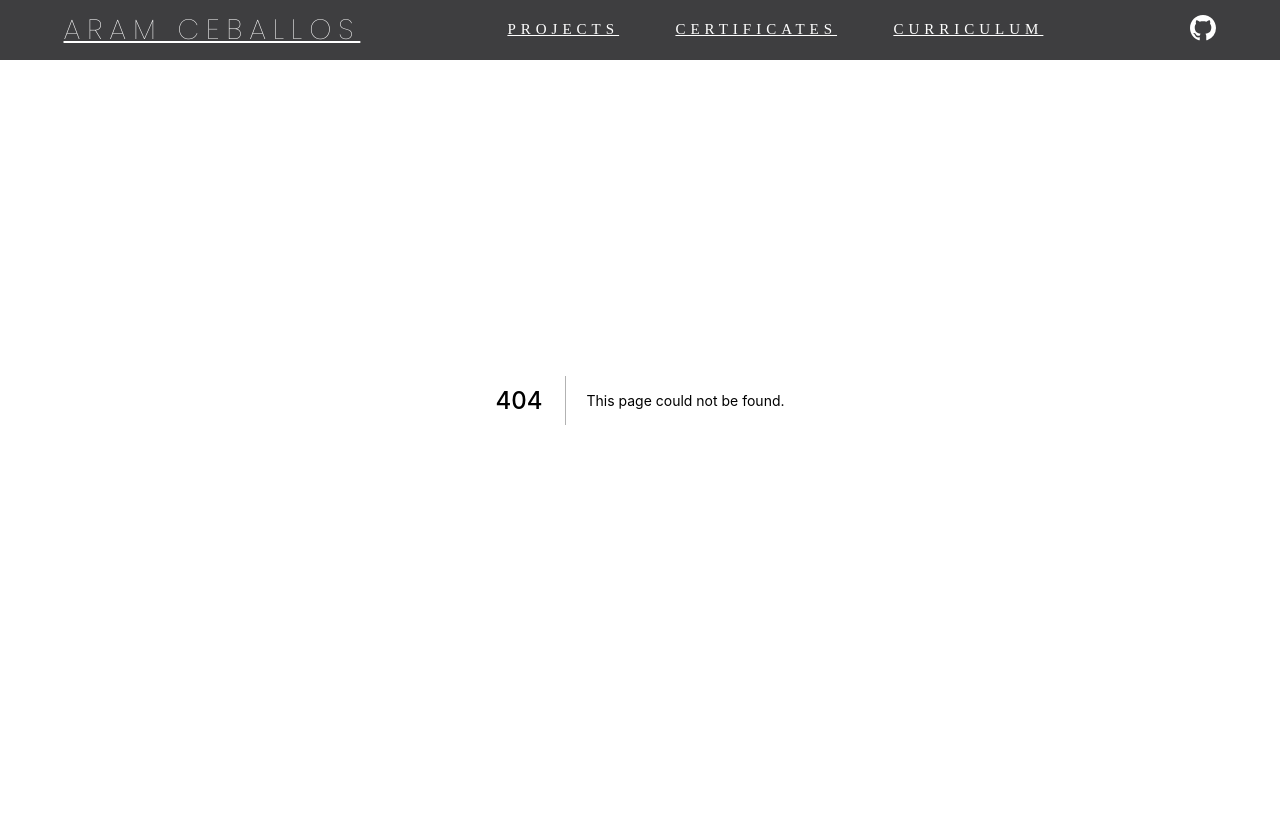
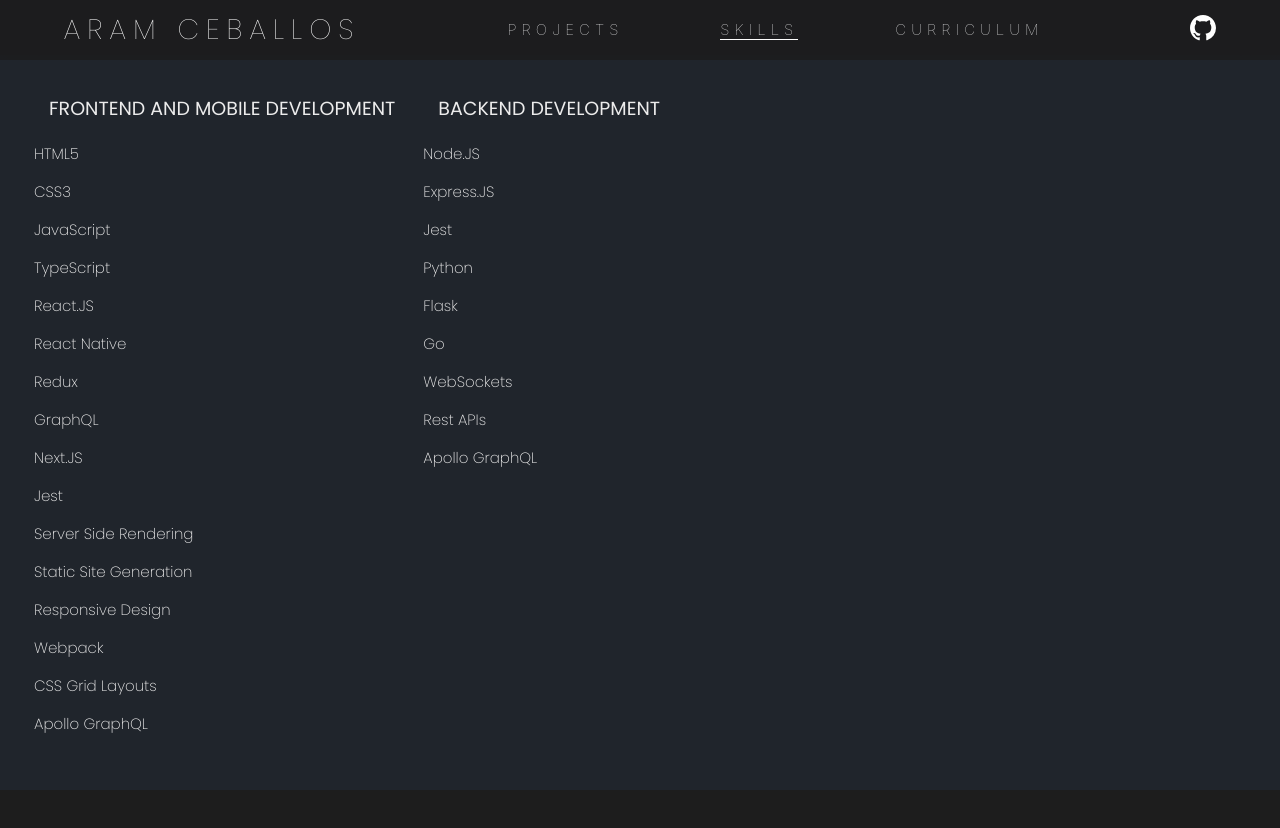
Before and after one commit to aramceballos/portfolio-next, a Next.js app: page /skills in a window 1280 px wide. Before the commit this address had no page. Shown: the top 828 px of the page. Before the commit the page ends 800 px from the top, so only its background shows below. Built offline with nearby package versions, Linux system fonts and the light colour scheme.

Commit message:
Certificates page replaced with skills page

```diff
--- a/components/AppLayout/index.tsx
+++ b/components/AppLayout/index.tsx
@@ -37,7 +37,7 @@ const AppLayout = ({ title, children }: AppLayoutProps): JSX.Element => {
           left: 0;
           right: 0;
           font-family: ${fonts.base};
-          background-color: ${colors.black};
+          background-color: ${colors.darkGray};
         }
 
         a {
--- a/components/NavBar/index.tsx
+++ b/components/NavBar/index.tsx
@@ -15,7 +15,7 @@ const NavBar = (): JSX.Element => {
   const navbar: React.Ref<any> = useRef(null);
   const ref: React.Ref<any> = useRef(null);
   const projects: React.Ref<any> = useRef(null);
-  const certificates: React.Ref<any> = useRef(null);
+  const skills: React.Ref<any> = useRef(null);
   const curriculum: React.Ref<any> = useRef(null);
   const wrapperLine1: React.Ref<any> = useRef(null);
   const wrapperLine2: React.Ref<any> = useRef(null);
@@ -39,14 +39,25 @@ const NavBar = (): JSX.Element => {
     switch (router.pathname) {
       case '/projects':
         border1.current.classList.add('border-line-active');
+        border2.current.classList.remove('border-line-active');
+        border3.current.classList.remove('border-line-active');
         break;
 
-      case '/certificates':
+      case '/skills':
         border2.current.classList.add('border-line-active');
+        border1.current.classList.remove('border-line-active');
+        border3.current.classList.remove('border-line-active');
         break;
 
       case '/curriculum':
         border3.current.classList.add('border-line-active');
+        border1.current.classList.remove('border-line-active');
+        border2.current.classList.remove('border-line-active');
+        break;
+      default:
+        border1.current.classList.remove('border-line-active');
+        border2.current.classList.remove('border-line-active');
+        border3.current.classList.remove('border-line-active');
         break;
     }
   }, [router.pathname]);
@@ -65,7 +76,7 @@ const NavBar = (): JSX.Element => {
 
       setTimeout(() => {
         projects.current.style.display = active ? 'none' : 'flex';
-        certificates.current.style.display = active ? 'none' : 'flex';
+        skills.current.style.display = active ? 'none' : 'flex';
         curriculum.current.style.display = active ? 'none' : 'flex';
       }, timeForLinks);
 
@@ -73,7 +84,7 @@ const NavBar = (): JSX.Element => {
         projects.current.classList.toggle('items-active');
       }, timeForLink1);
       setTimeout(() => {
-        certificates.current.classList.toggle('items-active');
+        skills.current.classList.toggle('items-active');
       }, timeForLink2);
       setTimeout(() => {
         curriculum.current.classList.toggle('items-active');
@@ -115,7 +126,7 @@ const NavBar = (): JSX.Element => {
         break;
 
       case 'item2':
-        if (router.pathname !== '/certificates')
+        if (router.pathname !== '/skills')
           border2.current.classList.remove('border-line-active');
         break;
 
@@ -167,10 +178,10 @@ const NavBar = (): JSX.Element => {
             onMouseEnter={handleHover}
             onMouseLeave={handleLeave}
             id='item2'
-            ref={certificates}>
-            <Link href='/certificates'>
-              <a title='Certificates Page' onClick={handleClick}>
-                CERTIFICATES
+            ref={skills}>
+            <Link href='/skills'>
+              <a title='skills Page' onClick={handleClick}>
+                SKILLS
               </a>
             </Link>
             <div className='border-line' ref={border2} />
--- a/pages/_document.tsx
+++ b/pages/_document.tsx
@@ -8,7 +8,7 @@ class MyDocument extends Document {
 
         <meta
           name='description'
-          content='This is the portfolio of a Full-Stack JavaScript Developer which you can find their projects, certificates and info about him'
+          content='This is the portfolio of a Full-Stack JavaScript Developer which you can find their projects, skills and info about him'
         />
         <meta name='robots' content='index, follow' />
         <meta name='author' content='Aram Ceballos' />
@@ -40,7 +40,7 @@ class MyDocument extends Document {
         <meta name='twitter:title' content='Aram Ceballos' />
         <meta
           name='twitter:description'
-          content='This is the portfolio of a Full-Stack JavaScript Developer which you can find their projects, certificates and info about him'
+          content='This is the portfolio of a Full-Stack JavaScript Developer which you can find their projects, skills and info about him'
         />
         <meta
           name='twitter:image'
@@ -51,7 +51,7 @@ class MyDocument extends Document {
         <meta property='og:title' content='Aram Ceballos' />
         <meta
           property='og:description'
-          content='This is the portfolio of a Full-Stack JavaScript Developer which you can find their projects, certificates and info about him'
+          content='This is the portfolio of a Full-Stack JavaScript Developer which you can find their projects, skills and info about him'
         />
         <meta property='og:site_name' content='Aram Ceballos' />
         <meta property='og:url' content='https://aramceballos.com' />
--- /dev/null
+++ b/pages/skills/index.tsx
@@ -0,0 +1,80 @@
+import AppLayout from '@components/AppLayout';
+import { colors } from '../../styles/theme';
+
+const Skills = () => {
+  return (
+    <>
+      <AppLayout title='Skills'>
+        <section>
+          <div className='skills-section'>
+            <p className='title'>FRONTEND AND MOBILE DEVELOPMENT</p>
+            <div>
+              <p className='item'>HTML5</p>
+              <p className='item'>CSS3</p>
+              <p className='item'>JavaScript</p>
+              <p className='item'>TypeScript</p>
+              <p className='item'>React.JS</p>
+              <p className='item'>React Native</p>
+              <p className='item'>Redux</p>
+              <p className='item'>GraphQL</p>
+              <p className='item'>Next.JS</p>
+              <p className='item'>Jest</p>
+              <p className='item'>Server Side Rendering</p>
+              <p className='item'>Static Site Generation</p>
+              <p className='item'>Responsive Design</p>
+              <p className='item'>Webpack</p>
+              <p className='item'>CSS Grid Layouts</p>
+              <p className='item'>Apollo GraphQL</p>
+            </div>
+          </div>
+          <div className='skills-section'>
+            <p className='title'>BACKEND DEVELOPMENT</p>
+            <div>
+              <p className='item'>Node.JS</p>
+              <p className='item'>Express.JS</p>
+              <p className='item'>Jest</p>
+              <p className='item'>Python</p>
+              <p className='item'>Flask</p>
+              <p className='item'>Go</p>
+              <p className='item'>WebSockets</p>
+              <p className='item'>Rest APIs</p>
+              <p className='item'>Apollo GraphQL</p>
+            </div>
+          </div>
+        </section>
+      </AppLayout>
+      <style jsx>{`
+        section {
+          margin-top: 55px;
+          background-color: ${colors.blackPearl};
+          padding: 20px;
+          display: flex;
+          flex-wrap: wrap;
+        }
+
+        p {
+          font-family: 'Poppins';
+          color: #ececec;
+        }
+
+        .skills-section {
+          padding-bottom: 20px;
+          margin: 0 14px;
+        }
+
+        .title {
+          font-size: 19px;
+          font-weight: 400;
+          margin-left: 15px;
+        }
+
+        .item {
+          font-size: 15px;
+          font-weight: 200;
+        }
+      `}</style>
+    </>
+  );
+};
+
+export default Skills;
```
Also changed, not shown: components/CertificateList/index.tsx (deleted, +0 -38 lines), components/SimpleCard/index.tsx (deleted, +0 -58 lines), pages/certificates/index.tsx (deleted, +0 -28 lines).
